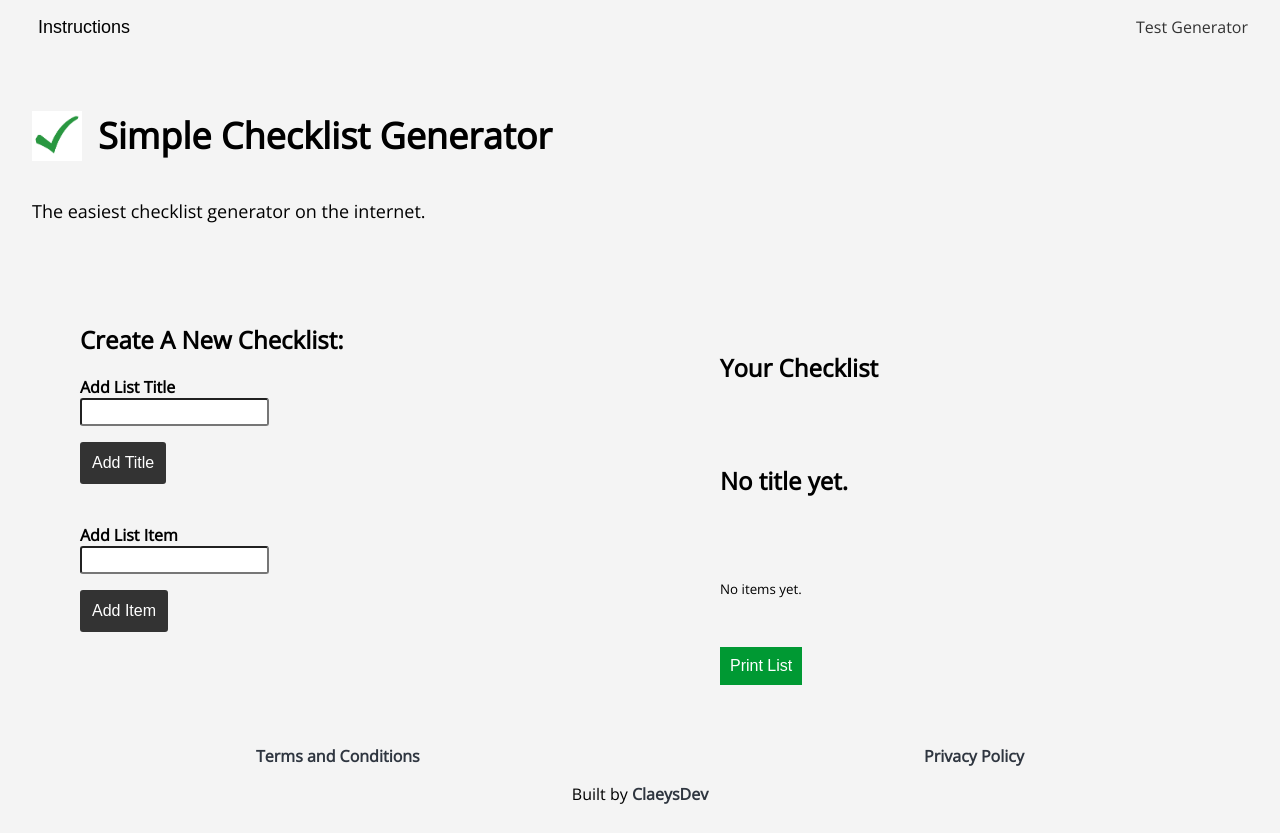
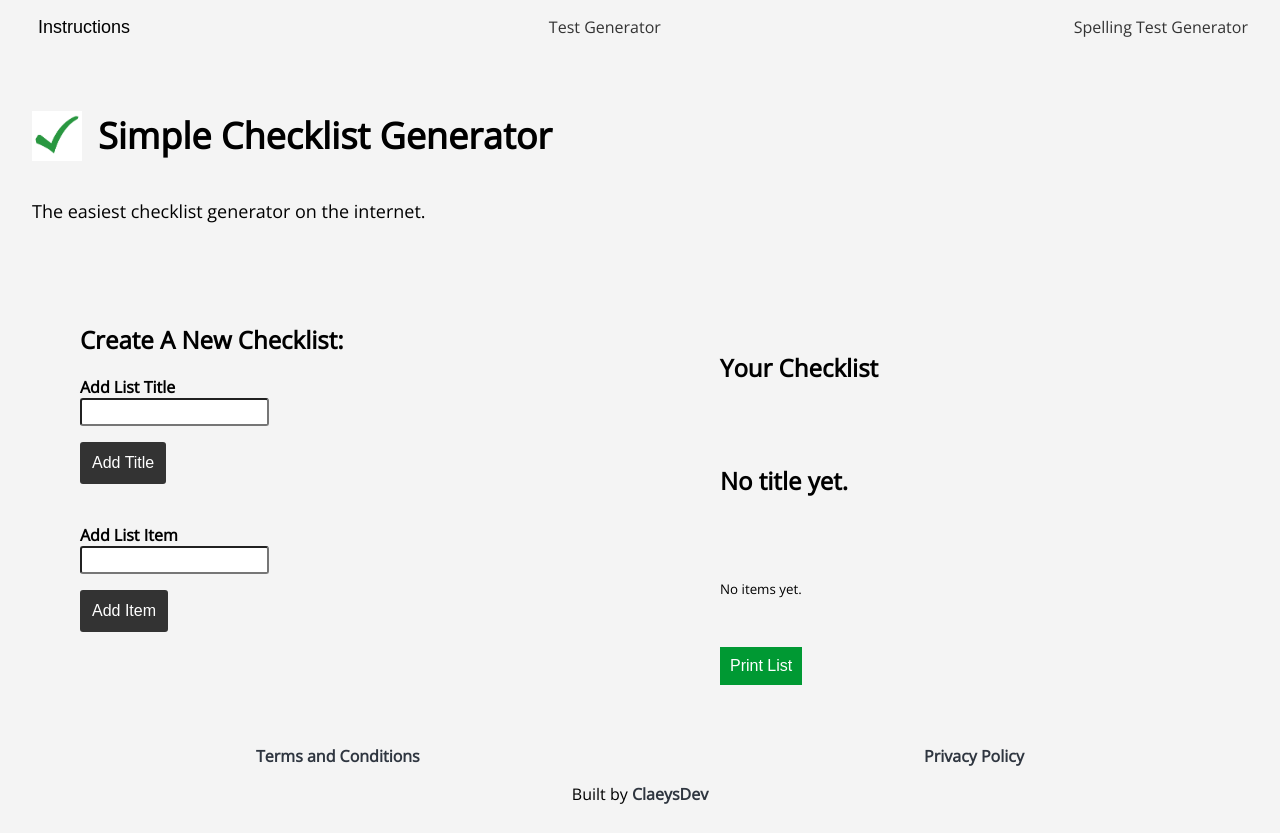
Before and after one commit to jclaey/checklist-generator, a plain HTML site: page index.html in a window 1280 px wide. Shown: the top 833 px of the page. Drawn offline with nearby package versions, Linux system fonts and the light colour scheme.

Commit message:
add spelling test generator link

```diff
--- a/index.html
+++ b/index.html
@@ -25,6 +25,7 @@
   <div id="instructions-btn-area">
     <button id="instructions-btn">Instructions</button>
     <a href="https://simpletestgenerator.com" target="_blank">Test Generator</a>
+    <a href="https://simpletestgenerator.com/pages/spelling_test">Spelling Test Generator</a>
   </div>
   <header>
     <div id="heading">
```
